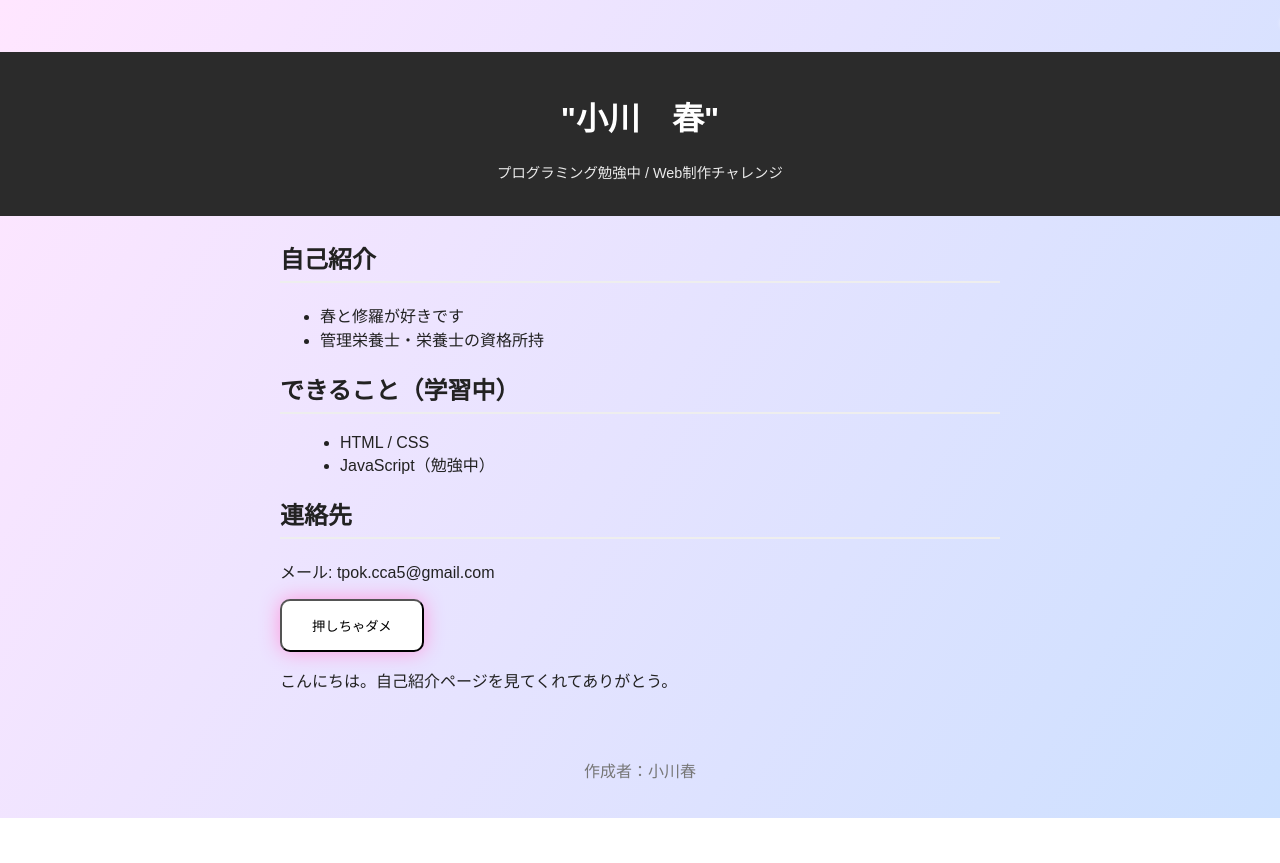
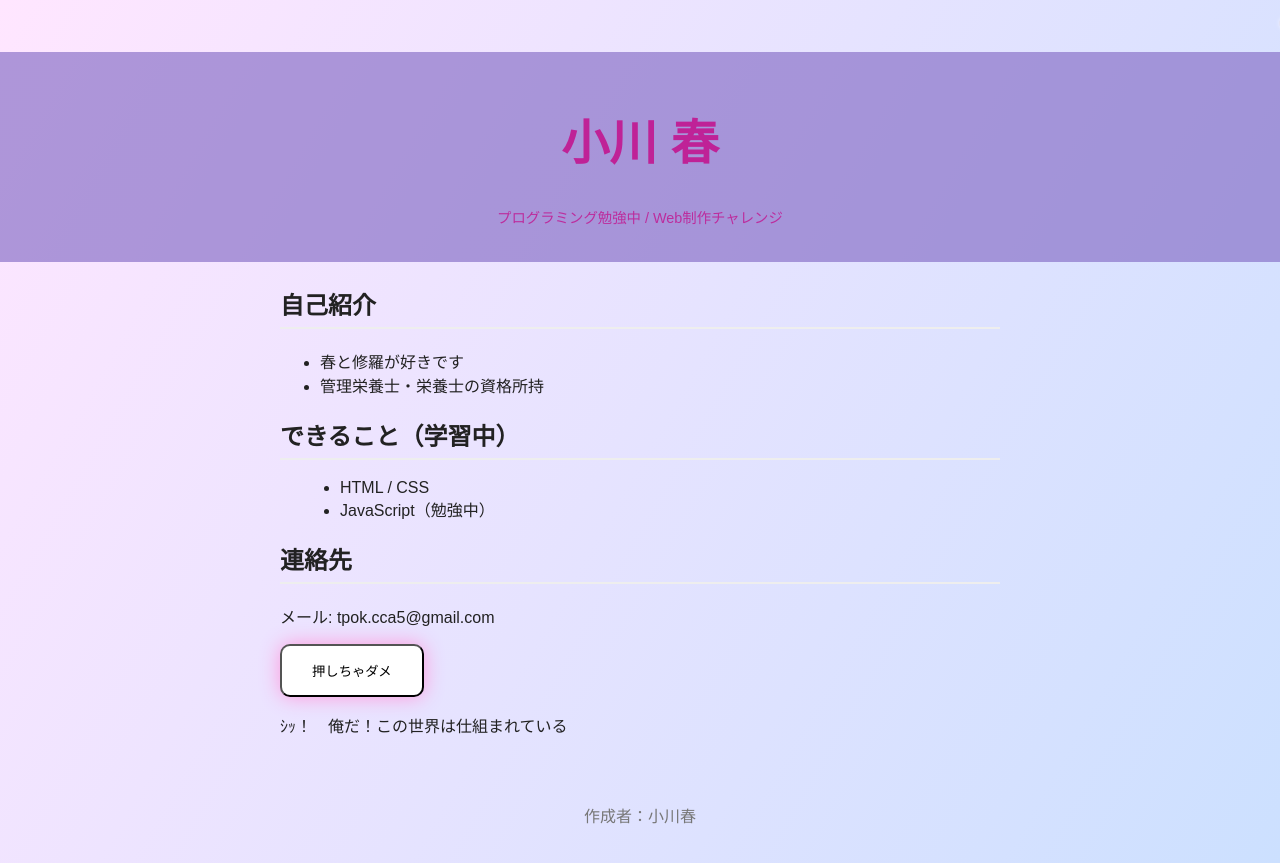
Before and after one commit to asahi812-max/my-site, a plain HTML site: page index.html in a window 1280 px wide. Both pictures are taken after a click on the button "押しちゃダメ". Before the commit the page ends 818 px from the top, so only its background shows below. Drawn offline with Linux system fonts and the light colour scheme; a web font is replaced by a local one.

Commit message:
update: ページの修正

```diff
--- a/index.html
+++ b/index.html
@@ -18,7 +18,7 @@
     </marquee>
 
   <header>
-    <h1>"小川　春"</h1>
+    <h1 class="flash-title">小川 春</h1>
     <p class="sub">プログラミング勉強中 / Web制作チャレンジ</p>
   </header>
 
--- a/main.js
+++ b/main.js
@@ -5,6 +5,6 @@ document.addEventListener("DOMContentLoaded", function() {
   const btn = document.getElementById("helloBtn");
   const res = document.getElementById("helloResult");
   btn.addEventListener("click", function() {
-    res.textContent = "こんにちは。自己紹介ページを見てくれてありがとう。";
+    res.textContent = "ｼｯ！　俺だ！この世界は仕組まれている";
   });
 });
--- a/style.css
+++ b/style.css
@@ -1,8 +1,11 @@
 /* style.css - シンプルな見た目調整 */
 
 body { font-family: "Hiragino Kaku Gothic ProN", "Meiryo", sans-serif; margin:0; padding:0; color:#222; background:linear-gradient(120deg, #ffe6ff, #cce0ff);; }
-header { background:#2b2b2b; color:#fff; padding:20px; text-align:center; }
+header { background:hsla(256, 44%, 59%, 0.637); color:hsl(315, 70%, 44%); padding:20px; text-align:center; }
 header .sub { opacity:0.9; margin-top:6px; font-size:0.9rem; }
+.flash-title{font-size: 3rem; font-weight:bold; text-align:center; animation:flashColor 1.2s infinite linear,flashGlow 0.8s infinite altrnate;}
+@keyframes flashColor{0% { filter: hue-rotate(0deg);} 50%{ filter: hue-rotate(180deg);} 100%{ filter: hue-rotate(360deg);}}
+@keyframes flashGlow{0% {text-shadow: 0 0 10px #ff00ff, 0 0 30px #00ffff;transform: scale(1); }100% {text-shadow: 0 0 20px #ffff00, 0 0 40px #ff0000; transform: scale(1.05); }}
 marquee { font-size: 1.2rem; color: #ff66cc; font-weight: bold;  margin: 10px 0;  text-shadow: 0 0 5px #ffffff;}
 main { max-width:720px; margin:24px auto; padding:0 16px; }
 h2 { border-bottom:2px solid #eee; padding-bottom:6px; }
```
